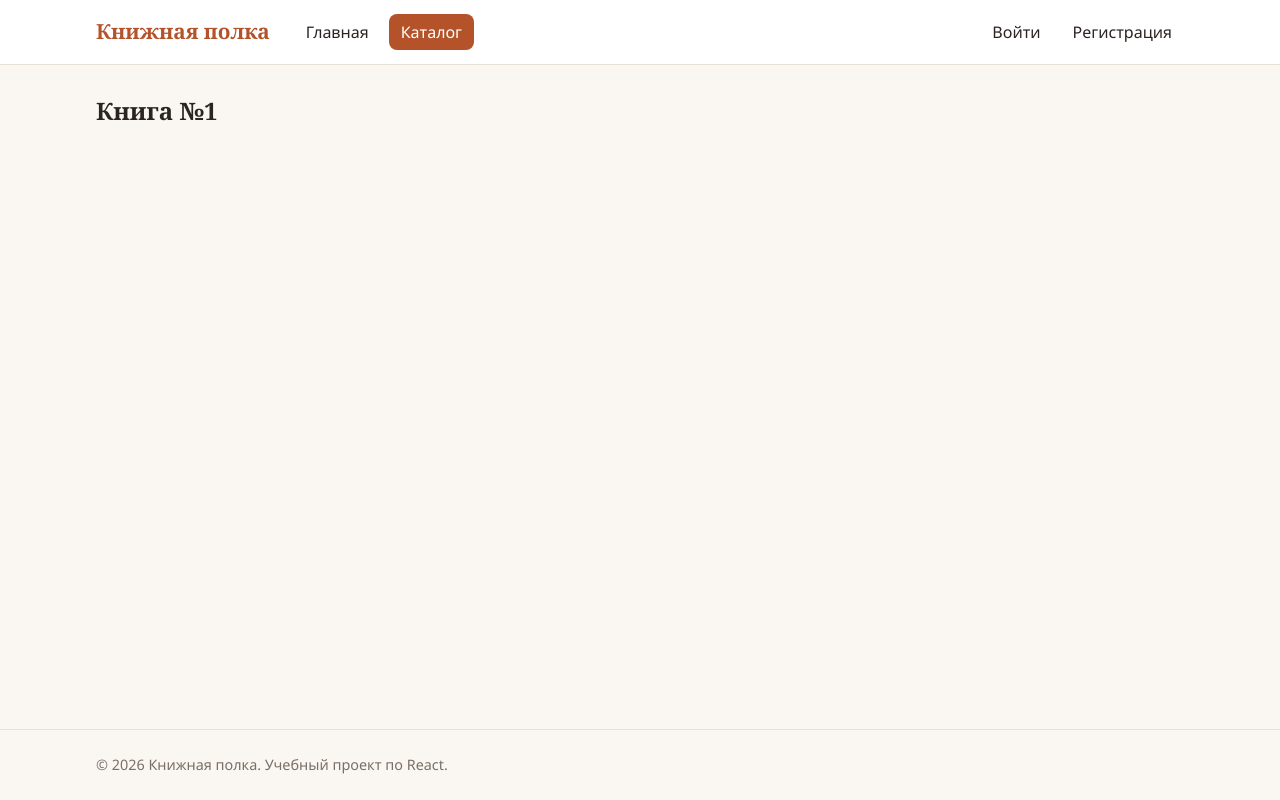
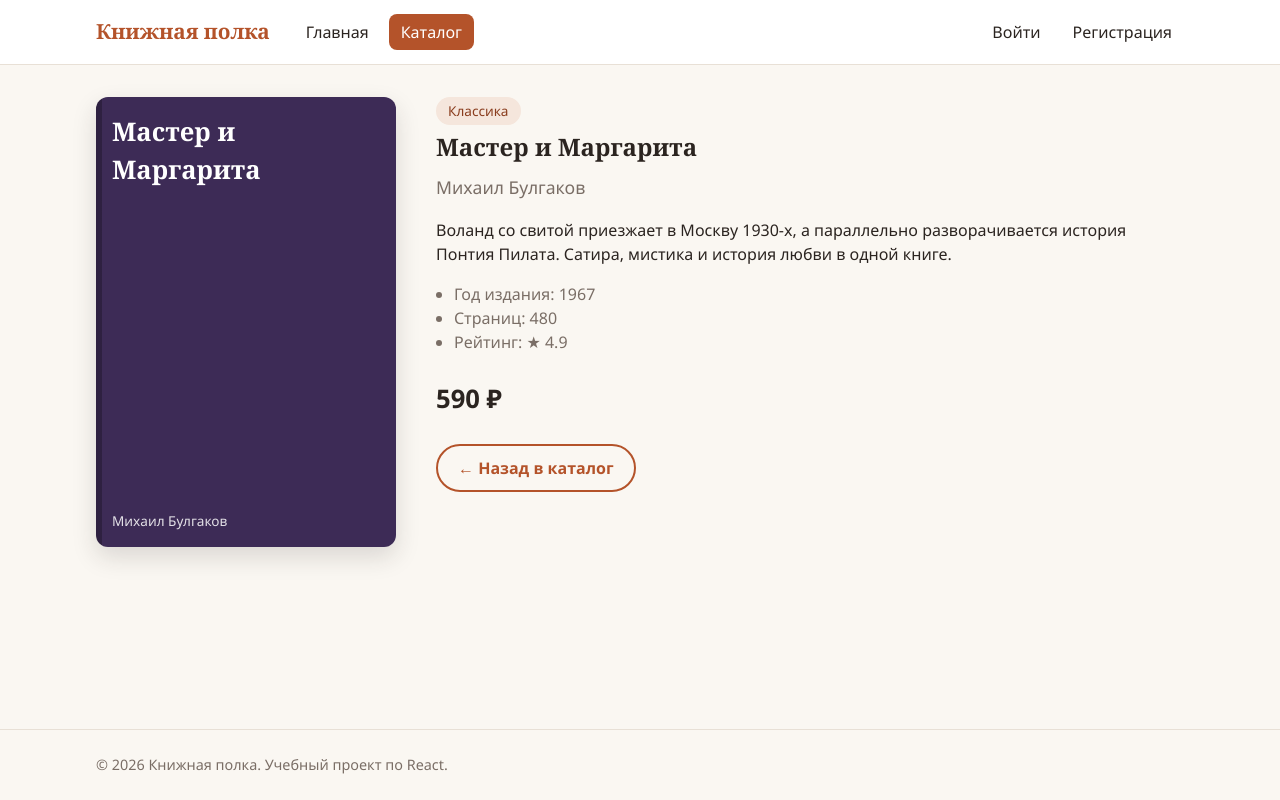
Before and after one commit to refaxD/RKSI_homework, a React (Vite) app: page /catalog/1 in a window 1280 px wide. Built offline with nearby package versions, Linux system fonts and the light colour scheme.

Commit message:
feat: add book details page with useParams

```diff
--- a/src/index.css
+++ b/src/index.css
@@ -359,3 +359,42 @@ img {
   color: var(--muted);
   font-size: 0.9rem;
 }
+
+.book {
+  display: grid;
+  grid-template-columns: 300px 1fr;
+  gap: 40px;
+  align-items: start;
+}
+
+.book__genre {
+  display: inline-block;
+  margin-bottom: 8px;
+  padding: 4px 12px;
+  border-radius: 999px;
+  background: var(--accent-soft);
+  color: var(--accent-dark);
+  font-size: 0.85rem;
+}
+
+.book__author {
+  margin-top: 0;
+  color: var(--muted);
+  font-size: 1.1rem;
+}
+
+.book__meta {
+  padding-left: 18px;
+  color: var(--muted);
+}
+
+.book__price {
+  font-size: 1.6rem;
+  font-weight: 700;
+}
+
+.book__actions {
+  display: flex;
+  flex-wrap: wrap;
+  gap: 12px;
+}
--- a/src/pages/BookPage.jsx
+++ b/src/pages/BookPage.jsx
@@ -1,11 +1,71 @@
-import { useParams } from "react-router-dom";
+import { useState, useEffect } from "react";
+import { useParams, useNavigate } from "react-router-dom";
+import { fetchBookById } from "../data/books";
+import BookCover from "../components/BookCover";
+import Loader from "../components/Loader";
+import Button from "../components/Button";
 
 function BookPage() {
   const { id } = useParams();
+  const navigate = useNavigate();
+  const [book, setBook] = useState(null);
+  const [isLoading, setIsLoading] = useState(true);
+
+  // Перезагружаем книгу при смене id в адресе
+  useEffect(() => {
+    let ignore = false;
+    setIsLoading(true);
+
+    fetchBookById(id).then((data) => {
+      if (!ignore) {
+        setBook(data);
+        setIsLoading(false);
+      }
+    });
+
+    return () => {
+      ignore = true;
+    };
+  }, [id]);
+
+  if (isLoading) {
+    return <Loader text="Загружаем книгу..." />;
+  }
+
+  if (!book) {
+    return (
+      <section className="page not-found">
+        <h1>Книга не найдена</h1>
+        <p>Книги с номером {id} нет в каталоге.</p>
+        <Button to="/catalog">В каталог</Button>
+      </section>
+    );
+  }
 
   return (
-    <section className="page">
-      <h1>Книга №{id}</h1>
+    <section className="page book">
+      <BookCover title={book.title} author={book.author} color={book.color} size="large" />
+
+      <div className="book__info">
+        <span className="book__genre">{book.genre}</span>
+        <h1>{book.title}</h1>
+        <p className="book__author">{book.author}</p>
+        <p>{book.description}</p>
+
+        <ul className="book__meta">
+          <li>Год издания: {book.year}</li>
+          <li>Страниц: {book.pages}</li>
+          <li>Рейтинг: ★ {book.rating}</li>
+        </ul>
+
+        <p className="book__price">{book.price} ₽</p>
+
+        <div className="book__actions">
+          <Button variant="outline" onClick={() => navigate("/catalog")}>
+            ← Назад в каталог
+          </Button>
+        </div>
+      </div>
     </section>
   );
 }
```
